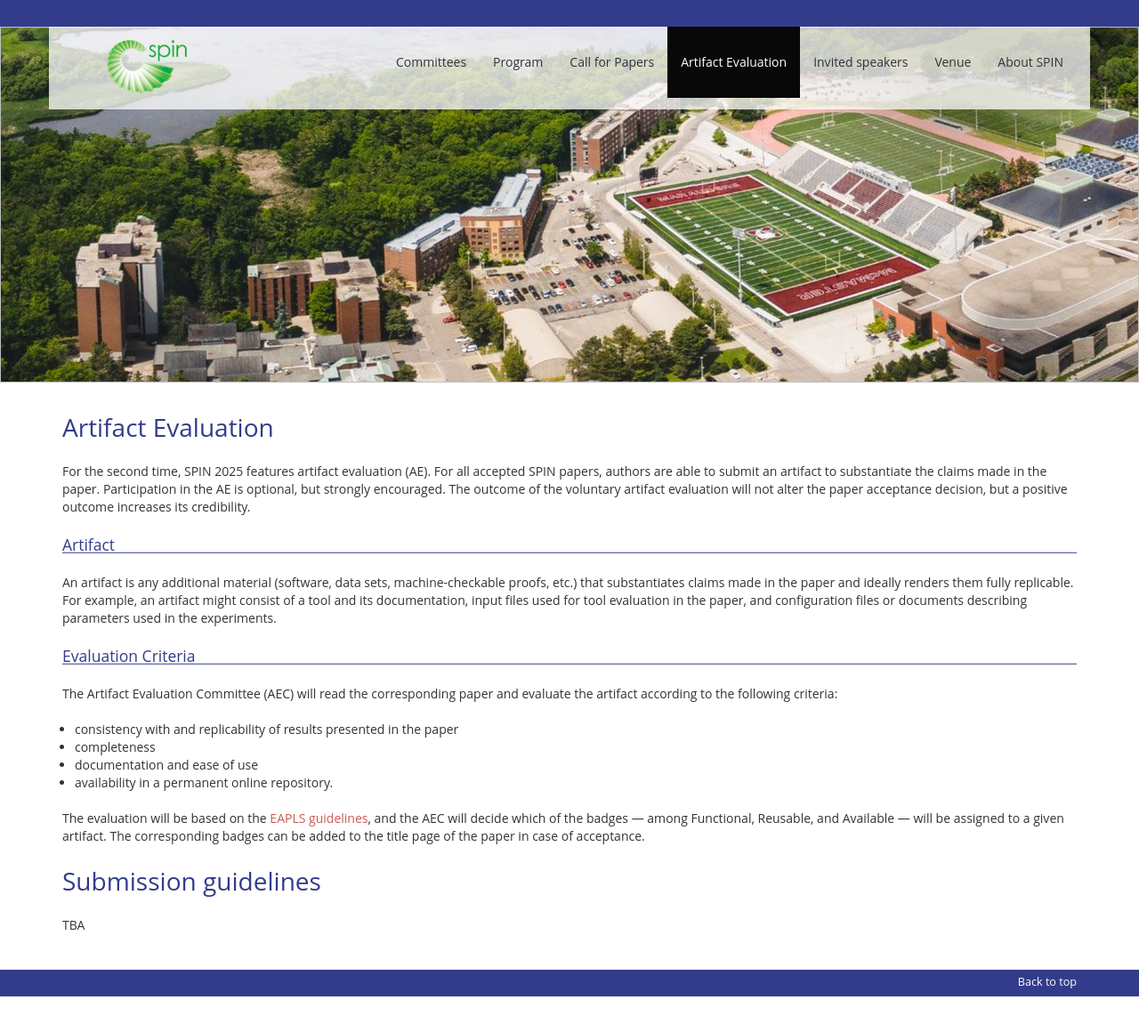
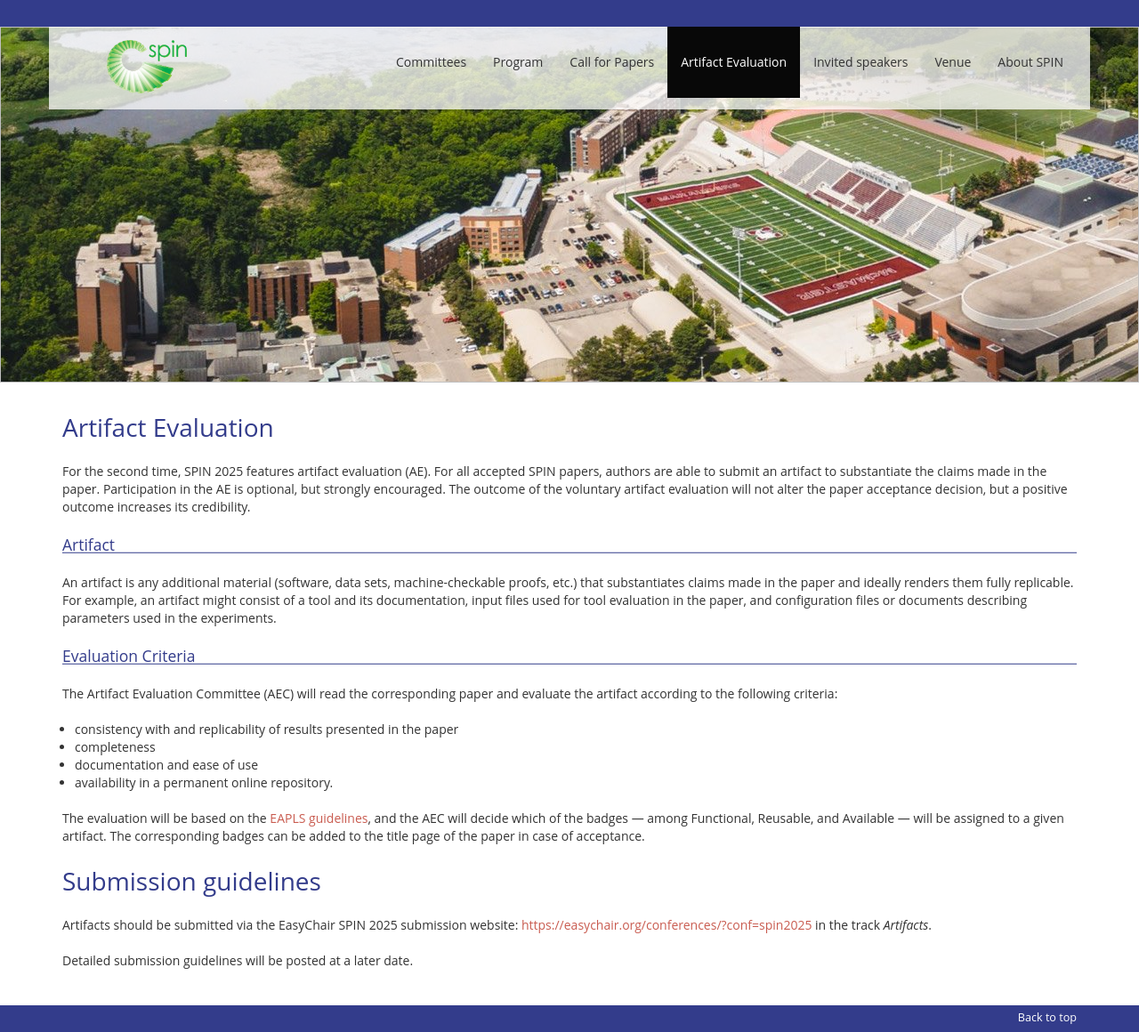
Before and after one commit to SPIN-web/SPIN2026, a Jekyll site: the page built from _pages/artifacts.md, in a window 1280 px wide. Shown: the whole page at 89% size. Built offline with Jekyll 4.4.1, drawn with Linux system fonts in a browser that asks for light colours; nearby versions of some CDN libraries; our own code applies the rules of GitHub Pages for plain Markdown files; before the commit the page ends 1120 px from its top, so only the background shows below that.

Commit message:
note on artifact submission site

```diff
--- a/_pages/artifacts.md
+++ b/_pages/artifacts.md
@@ -28,4 +28,7 @@ The corresponding badges can be added to the title page of the paper in case of
 
 # Submission guidelines
 
-TBA
+Artifacts should be submitted via the EasyChair SPIN 2025 submission website:
+[https://easychair.org/conferences/?conf=spin2025](https://easychair.org/conferences/?conf=spin2025) in the track *Artifacts*.
+
+Detailed submission guidelines will be posted at a later date.
```
